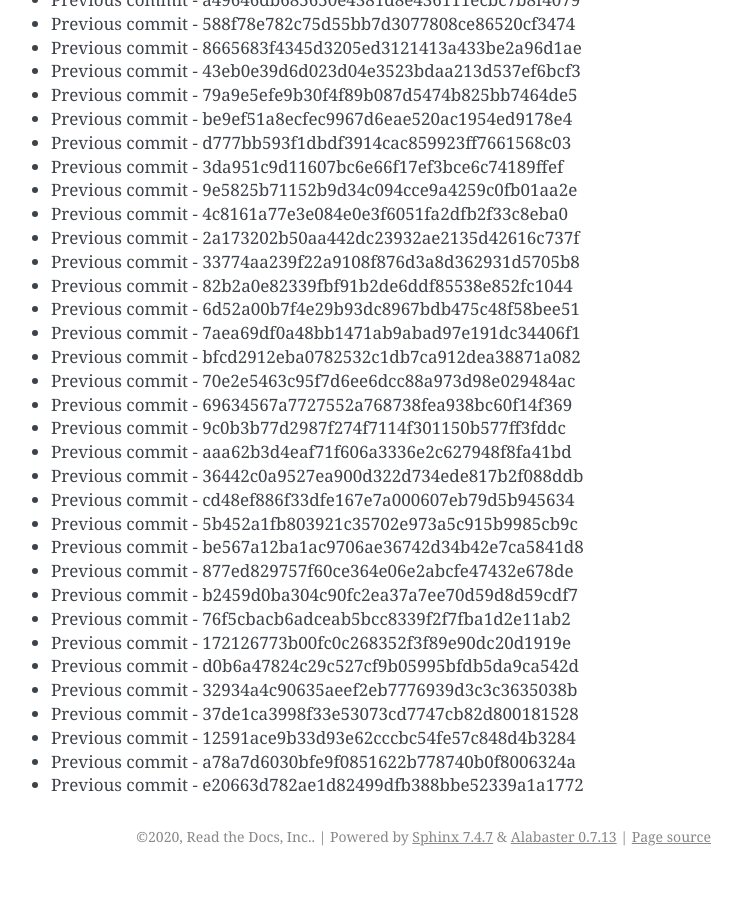
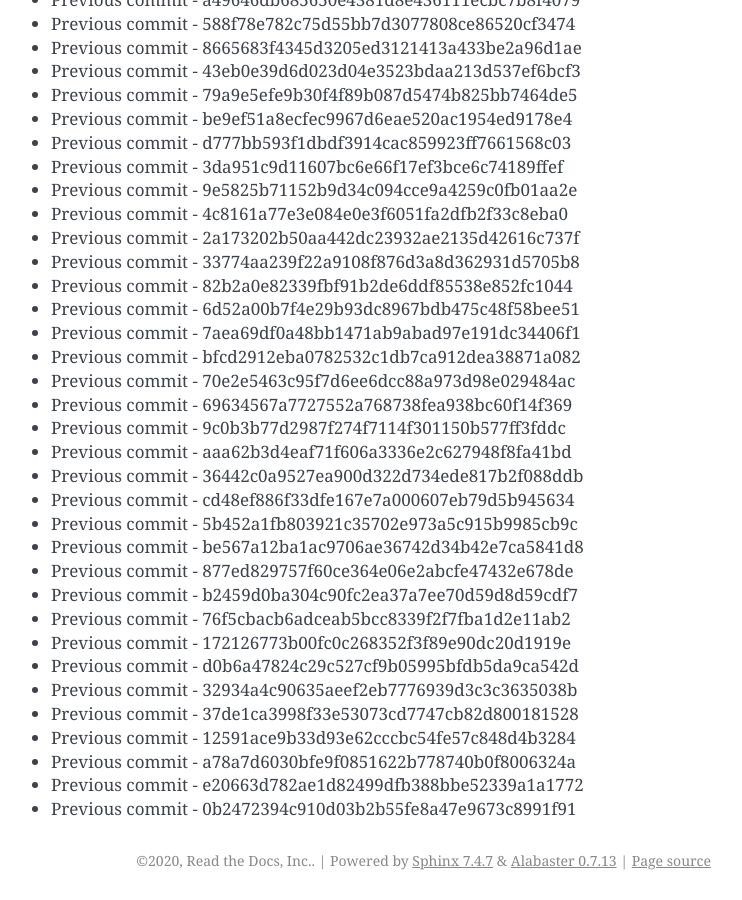
Before and after one commit to readthedocs/rtd-git-stresstest, a Sphinx documentation site: the page built from docs/updates.rst, in a window 1280 px wide and 900 px high, scrolled down 33281 px. Shown: the whole window, without its empty margins (399-1141 px from the left). Built offline with Sphinx 7.4.7, drawn with Linux system fonts in a browser that asks for light colours; before the commit the page ends 34157 px from its top, so only the background shows below that.

Commit message:
Generating commit from previous: 0b2472394c910d03b2b55fe8a47e9673c8991f91

```diff
--- a/docs/updates.rst
+++ b/docs/updates.rst
@@ -1430,3 +1430,4 @@ It can be tested for any performance characteristics.
 * Previous commit - 12591ace9b33d93e62cccbc54fe57c848d4b3284
 * Previous commit - a78a7d6030bfe9f0851622b778740b0f8006324a
 * Previous commit - e20663d782ae1d82499dfb388bbe52339a1a1772
+* Previous commit - 0b2472394c910d03b2b55fe8a47e9673c8991f91
```
